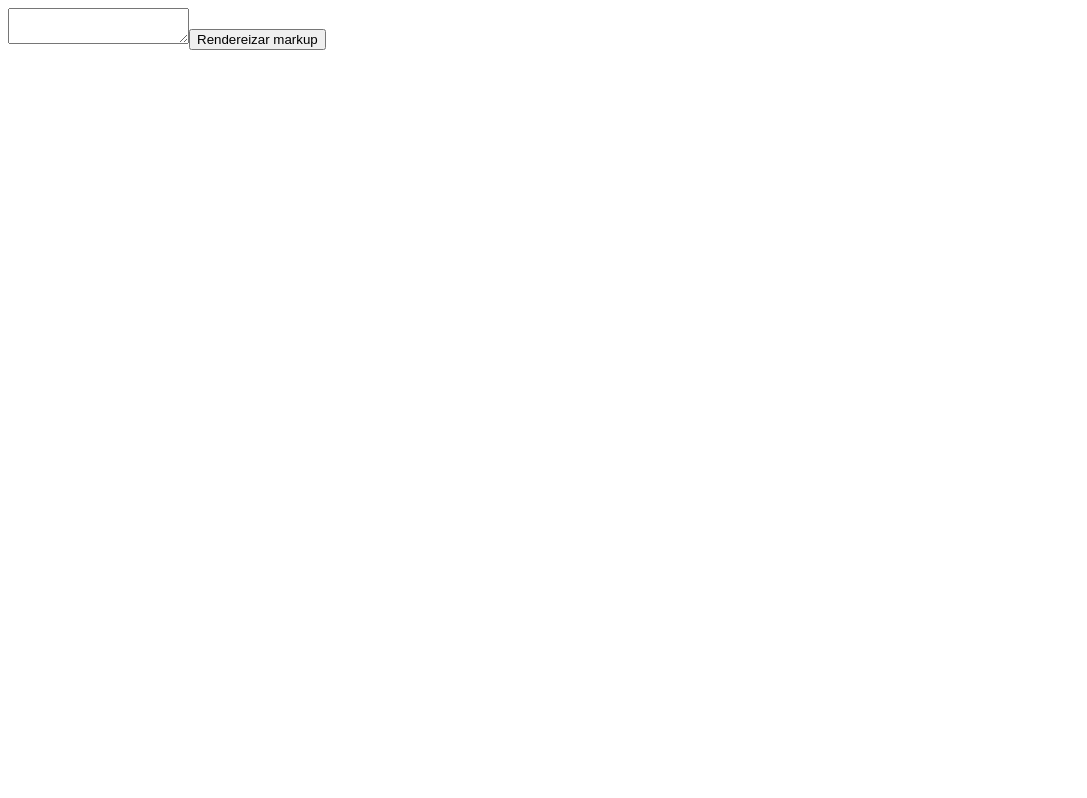
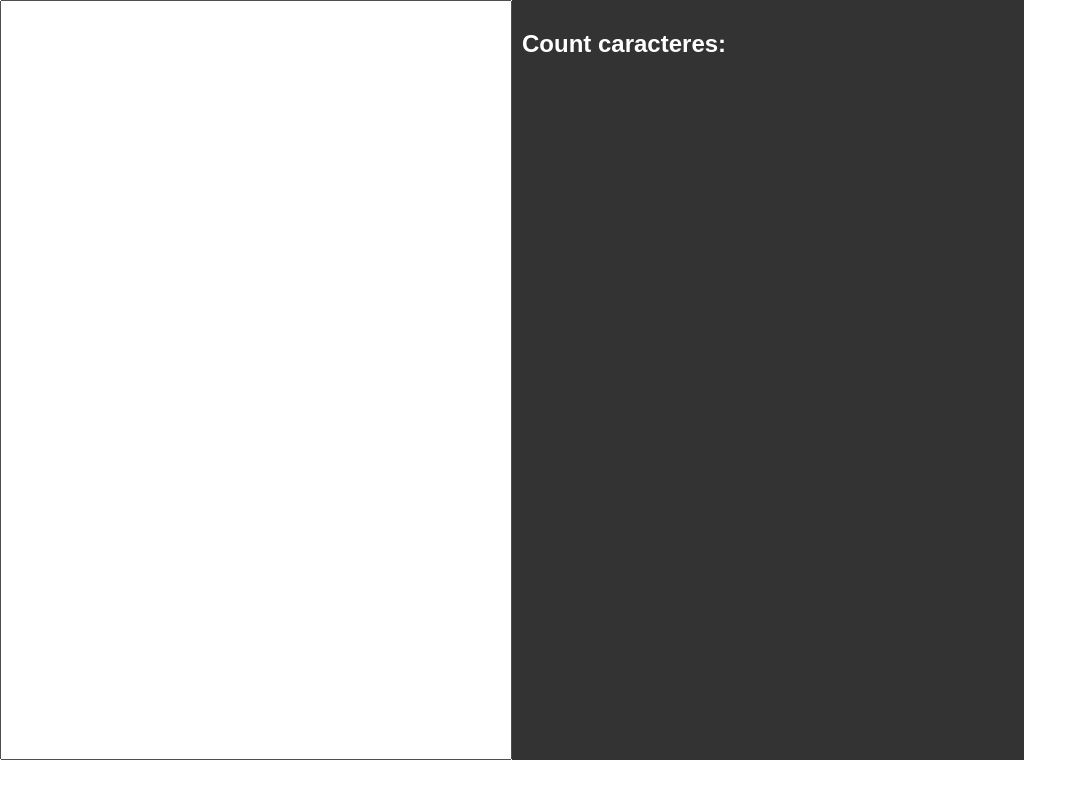
Before and after one commit to lucashsmoraes/reactjs-ninja, a React app in the folder app/: page / in a window 1280 px wide. Shown: the whole page, without its empty margins (0-1087 px from the left). Built offline with nearby package versions, Linux system fonts and the light colour scheme.

Commit message:
trabalhando com estado: contando os caracteres digitados

```diff
--- a/app/src/App.js
+++ b/app/src/App.js
@@ -1,4 +1,5 @@
 import React, { Component } from 'react'
+import MarkdownEditor from './components/markdown/markdown-editor'
 import './css/style.css'
 
 
@@ -7,27 +8,20 @@ class App extends Component {
     super()
     this.state = { value: '' }
 
-    this.handleSubmit = this.handleSubmit.bind(this)
+    this.handleChange = this.handleChange.bind(this)
   }
 
-  handleSubmit(e) {
+  handleChange(e) {
     e.preventDefault()
     this.setState({
-      value: e.target.textarea.value
+      value: e.target.value,
+      count: e.target.value.length
     })
   }
 
   render() {
     return (
-      <div className='editor'>
-        <form onSubmit={this.handleSubmit}>
-          <textarea name='textarea' />
-          <button type='submit'> Rendereizar markup </button>
-        </form>
-        <div className='view'>
-          {this.state.value}
-        </div>
-      </div>
+      <MarkdownEditor value={this.state.value} count={this.state.count} handleChange={this.handleChange}/>
     )
   }
 }
--- /dev/null
+++ b/app/src/components/markdown/markdown-editor.js
@@ -0,0 +1,14 @@
+import React from 'react'
+
+const MarkdownEditor = ({value, count,handleChange}) => (
+    <div className='editor'>
+        <textarea name='textarea' value={value} onChange={handleChange} />
+        <div className='view'>
+            {value}
+            <div><h2>Count caracteres: {count}</h2></div>
+        </div>
+
+    </div>
+)
+
+export default MarkdownEditor
--- a/app/src/css/style.css
+++ b/app/src/css/style.css
@@ -0,0 +1,75 @@
+@charset 'utf-8';
+
+/* @import '~normalize.css';
+@import '~highlight.js/styles/dracula.css'; */
+
+* {
+  box-sizing: border-box;
+}
+
+html,
+body,
+body > div {
+  height: 100%;
+  width: 100%;
+}
+
+html,
+body {
+  margin: 0;
+}
+
+.editor {
+  display: flex;
+  flex-wrap: wrap;
+  height: 100%;
+  width: 100%;
+}
+
+.editor-header {
+  background: #222;
+  display: flex;
+  height: 40px;
+  justify-content: flex-end;
+  width: 100%;
+}
+
+.editor-header .save-message {
+  align-items: center;
+  color: #fff;
+  display: flex;
+  font: 15px sans-serif;
+  margin: 0;
+  padding: 0 20px;
+}
+
+textarea,
+.view {
+  height: calc(100% - 40px);
+  min-width: 40%;
+  max-width: 40%;
+}
+
+textarea {
+  font-size: 18px;
+  padding: 10px;
+  resize: none;
+}
+
+textarea:focus {
+  outline: 0 none;
+}
+
+.view {
+  background: #333;
+  color: #fff;
+  font-family: sans-serif;
+  overflow: auto;
+  padding: 10px;
+}
+
+.files-list-container {
+  background: #fc0;
+  min-width: 20%;
+  max-width: 20%;
+}
```
